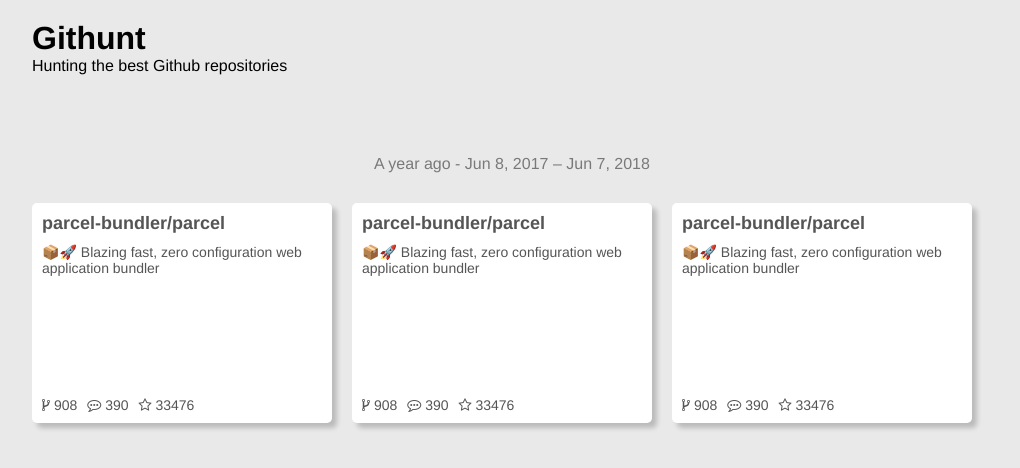
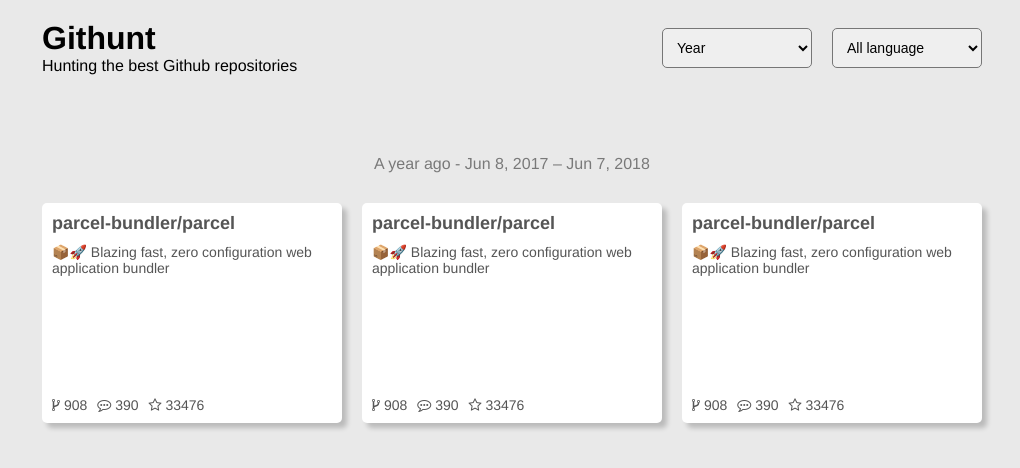
Before and after one commit to dao-phuong/reactjs-githunt, a React (Create React App) app: page / in a window 1280 px wide. Shown: the top 468 px of the page, without its empty margins (128-1148 px from the left). Built offline with nearby package versions, Linux system fonts and the light colour scheme.

Commit message:
add style for all element

```diff
--- a/src/App.css
+++ b/src/App.css
@@ -1,8 +1,12 @@
 .container {
-  width: 960px;
+  width: 940px;
   margin: 0 auto;
   padding: 20px 0;
   font-family: Helvetica,Arial,sans-serif;
+}
+
+header {
+  position: relative;
 }
 
 header > h1 {
@@ -11,6 +15,22 @@
 
 header > p {
   margin: 0;
+}
+
+header > .pos-right {
+  position: absolute;
+  display: table-cell;
+  right: 0;
+  top: 0;
+  line-height: 55px;
+}
+
+header select {
+  width: 150px;
+  padding: 10px;
+  font-size: 14px;
+  margin-left: 20px;
+  border-radius: 5px;
 }
 
 .time-block {
@@ -36,3 +56,7 @@
   margin: 0 20px 20px 0;
   display: inline-block;
 }
+
+.time-block > ul > li:nth-child(3n) {
+  margin-right: 0;
+}
--- a/src/App.js
+++ b/src/App.js
@@ -7,7 +7,8 @@
   constructor(props) {
     super(props);
     this.state = {
-      listRepo: []
+      listRepo: [],
+      listLanguage: []
     };
   }
 
@@ -17,6 +18,30 @@
         <header>
           <h1>Githunt</h1>
           <p>Hunting the best Github repositories</p>
+          <div className="pos-right">
+            <select>
+              <option>Year</option>
+              <option>Month</option>
+              <option>Week</option>
+            </select>
+            <select size="">
+              <option>All language</option>
+              <option>ABAP</option>
+              <option>Action Script</option>
+              <option>Ada</option>
+              <option>AGS Scriptt</option>
+              <option>Alloy</option>
+              <option>AMPL</option>
+              <option>ANTLR</option>
+              <option>ApacheConf</option>
+              <option>API Blueprint</option>
+              <option>AppleScript</option>
+              <option>Java</option>
+              <option>JavaScript</option>
+              <option>Swift</option>
+              <option>Kotlin</option>
+            </select>
+          </div>
         </header>
         <ListRepo time="A year ago - Jun 8, 2017 – Jun 7, 2018" />
       </div>
```
